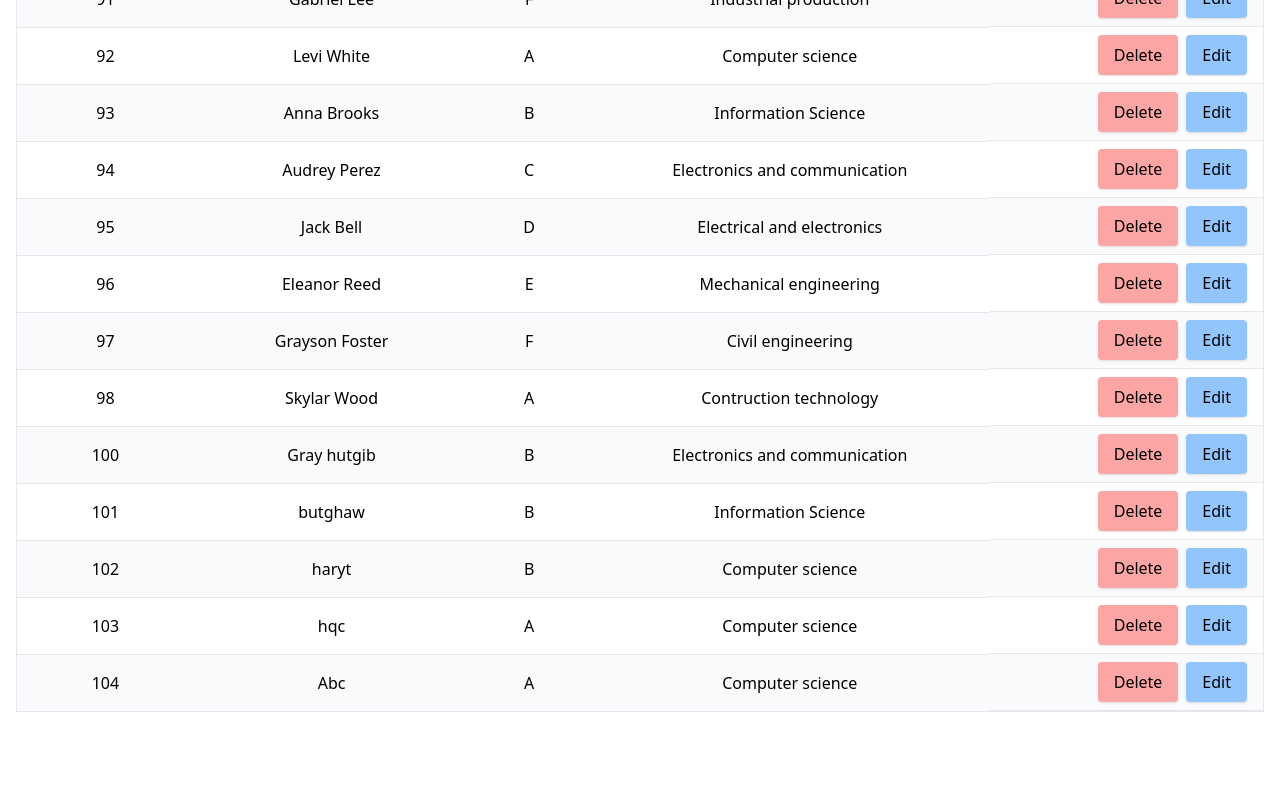
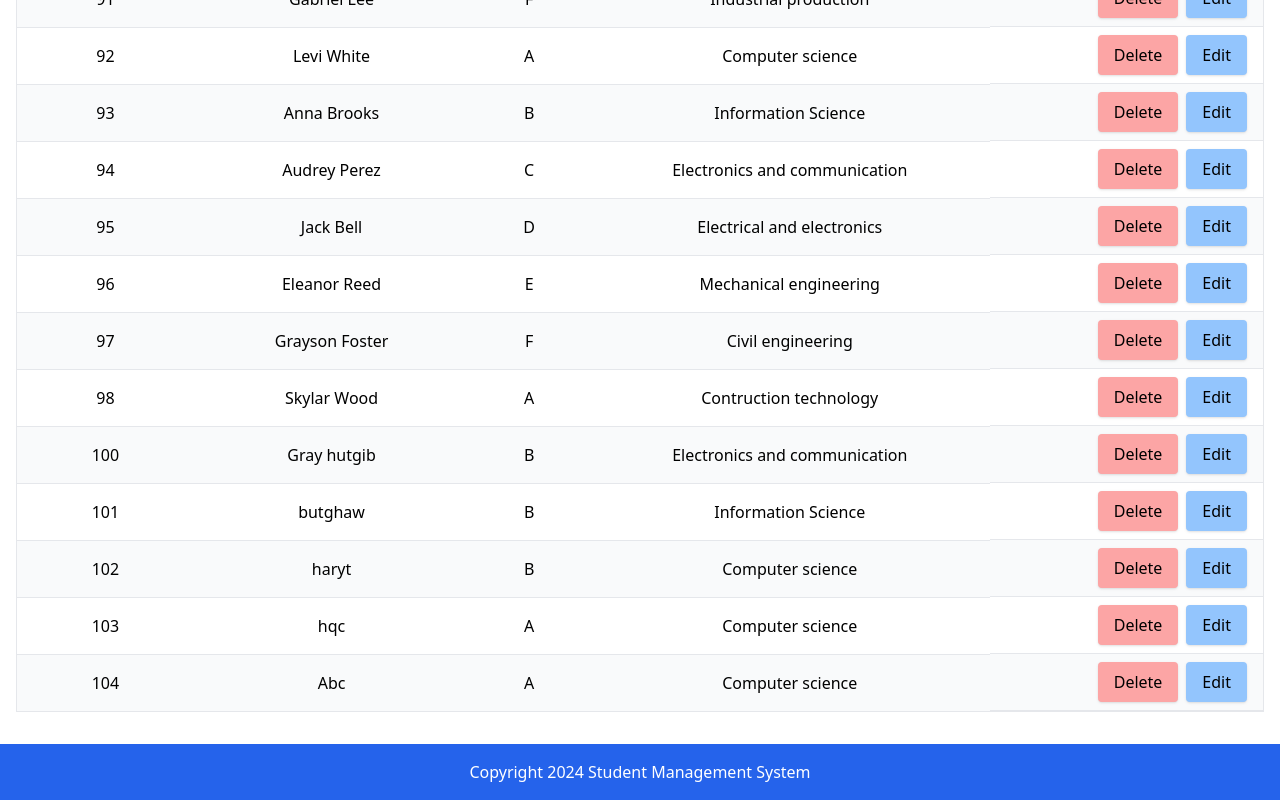
Before and after one commit to ymCorporate/student_management_system, a React (Create React App) app in the folder stu_mng_sys/: page / in a window 1280 px wide. Shown: the part 5339-6139 px from the top of the page. Before the commit the page ends 6067 px from the top, so only its background shows below. Built offline with nearby package versions, Linux system fonts and the light colour scheme; data requests are answered from the project's data file.

Commit message:
added footer

```diff
--- a/stu_mng_sys/src/App.tsx
+++ b/stu_mng_sys/src/App.tsx
@@ -3,12 +3,14 @@ import logo from './logo.svg';
 import './App.css';
 import Header from './components/header';
 import StudentList from './components/list';
+import Footer from './components/footer';
 
 const App: React.FC=()=>{
   return (
     <div className="App">
       <Header/>
       <StudentList/>
+      <Footer />
     </div>
   );
 }
--- /dev/null
+++ b/stu_mng_sys/src/components/footer.tsx
@@ -0,0 +1,10 @@
+// src/components/Footer.tsx
+import React from 'react';
+
+const Footer: React.FC = () => (
+  <footer className="bg-blue-600 text-white p-4 mt-4">
+    <p>Copyright 2024 Student Management System</p>
+  </footer>
+);
+
+export default Footer;
```
